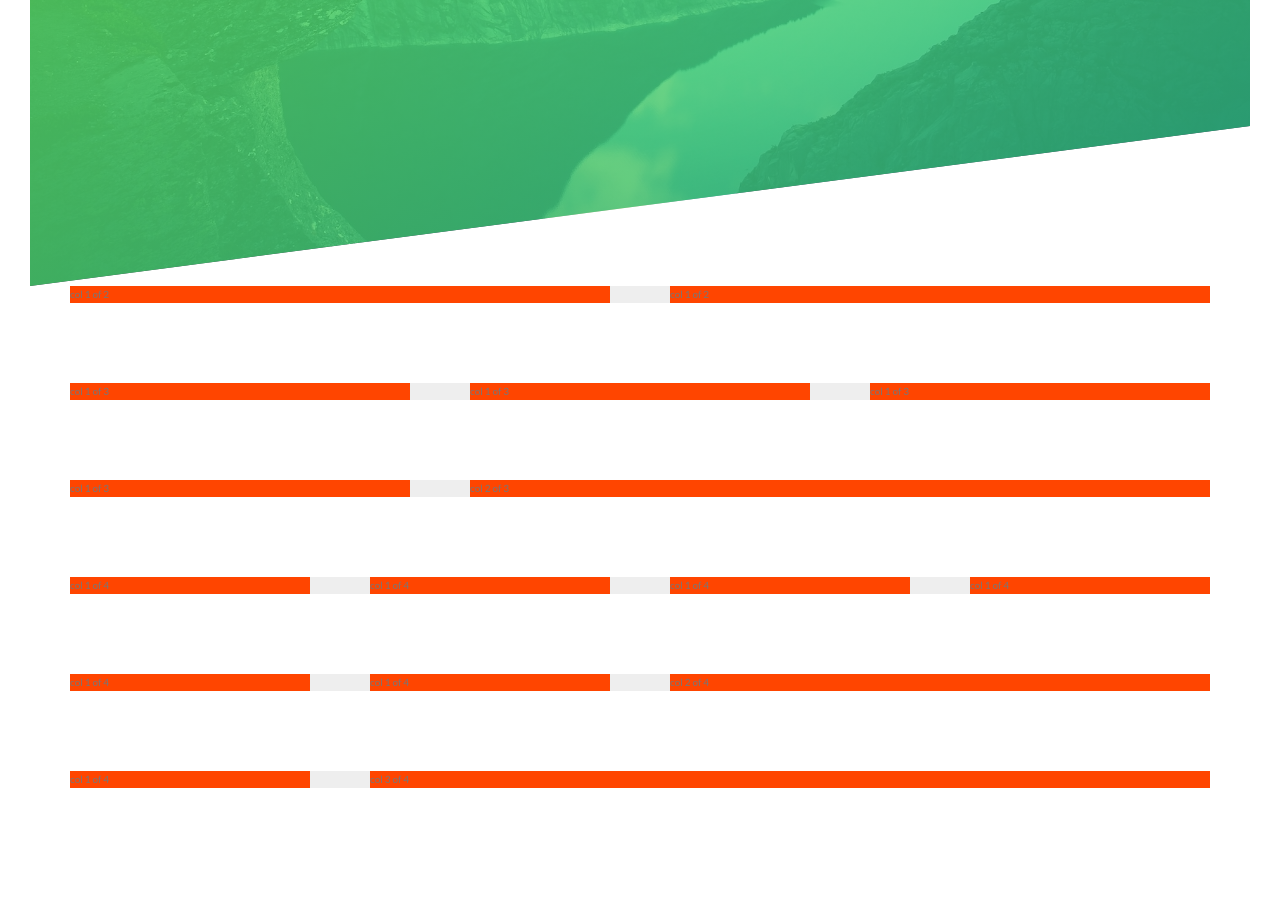
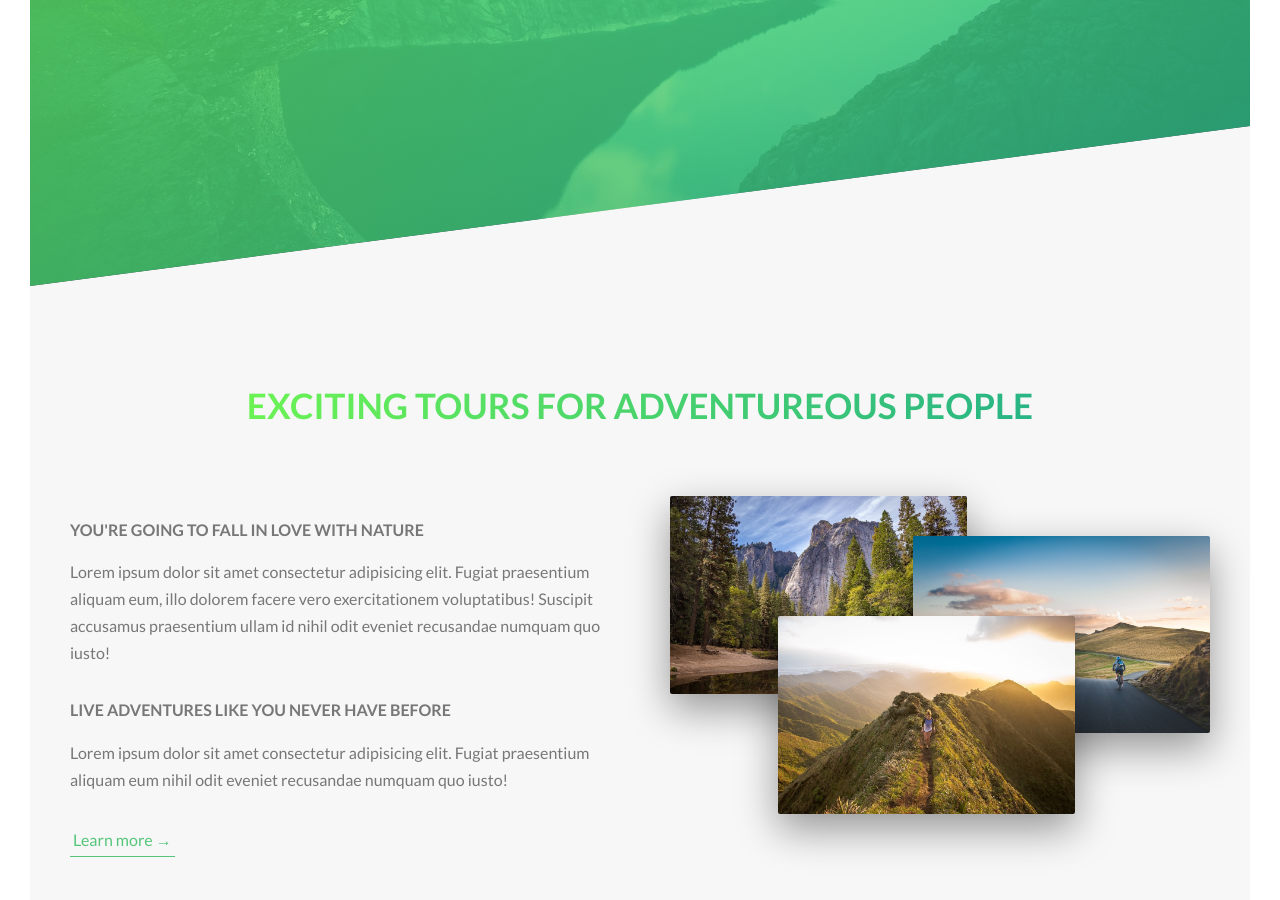
Before and after one commit to kalebWond/Natours, a website: page index.html in a window 1280 px wide. Shown: the part 504-1404 px from the top of the page. Before the commit the page ends 1322 px from the top, so only its background shows below. Drawn offline with Linux system fonts and the light colour scheme.

Commit message:
Finish About Section

```diff
--- a/index.html
+++ b/index.html
@@ -25,7 +25,31 @@
             <a href="#" class="btn btn--white btn--animated">Discover our tours</a>
         </div>
     </header>
-    <section class="grid-test">
+    <section class="section-about">
+        <div class="u-center-text u-margin-bottom-big">
+            <h2 class="heading-secondary">Exciting tours for adventureous people</h2>
+        </div>
+        <div class="row">
+            <div class="col-1-of-2">
+                <h3 class="heading-tertiary u-margin-bottom-small">You're going to fall in love with nature</h3>
+                <p class="paragraph">Lorem ipsum dolor sit amet consectetur adipisicing elit. Fugiat praesentium aliquam eum, illo dolorem facere vero exercitationem voluptatibus! Suscipit accusamus praesentium ullam id nihil odit eveniet recusandae numquam quo iusto!</p>
+
+                <h3 class="heading-tertiary u-margin-bottom-small">Live adventures like you never have before</h3>
+                <p class="paragraph">Lorem ipsum dolor sit amet consectetur adipisicing elit. Fugiat praesentium aliquam eum nihil odit eveniet recusandae numquam quo iusto!</p>
+
+                <a href="#" class="btn-text">Learn more &rarr;</a>
+            </div>
+            <div class="col-1-of-2">
+                <div class="composition">
+                    <img src="img/nat-1-large.jpg" alt="Photo 1" class="composition__photo composition__photo--p1">
+                    <img src="img/nat-2-large.jpg" alt="Photo 2" class="composition__photo composition__photo--p2">
+                    <img src="img/nat-3-large.jpg" alt="Photo 3" class="composition__photo composition__photo--p3">
+                </div>
+            </div>
+        </div>
+    </section>
+
+    <!-- <section class="grid-test">
         <div class="row">
             <div class="col-1-of-2">col 1 of 2</div>
             <div class="col-1-of-2">col 1 of 2</div>
@@ -54,6 +78,6 @@
             <div class="col-1-of-4">col 1 of 4</div>
             <div class="col-3-of-4">col 3 of 4</div>
         </div>
-    </section>
+    </section> -->
 </body>
 </html>
--- a/sass/abstracts/_variables.scss
+++ b/sass/abstracts/_variables.scss
@@ -1,14 +1,17 @@
 //COLOR
-
 $color-primary: #55c57a;
 $color-primary-light: #6bf354;
 $color-primary-dark: #28b485;
+
+$color-grey-light-1: #f7f7f7;
 $color-grey-dark: #777;
 $color-white: #fff;
 $color-black: #000;
 
+//FONT
+$default-font-size: 1.6rem;
+
 //GRID
-
 $grid-width: 114rem;
 $gutter-vertical: 8rem;
 $gutter-horizontal: 6rem;
--- a/sass/base/_typography.scss
+++ b/sass/base/_typography.scss
@@ -28,3 +28,30 @@ body {
         animation-duration: 1s;
     }
 }
+.heading-secondary {
+    font-size: 3.5rem;
+    text-transform: uppercase;
+    font-weight: 700;
+    display: inline-block;
+    background-image: linear-gradient(to right, $color-primary-light, $color-primary-dark);
+    background-clip: text;
+    -webkit-background-clip: text;
+    color: transparent;
+    transition: all .2s;
+
+    &:hover {
+        transform: skewY(2deg) skewX(15deg) scale(1.1);
+        text-shadow: .5rem 1rem 2rem rgba($color-black, .2);
+    }
+}
+.heading-tertiary {
+    font-size: $default-font-size;
+    font-weight: 700;
+    text-transform: uppercase;
+}
+.paragraph {
+    font-size: $default-font-size;
+    &:not(:last-child) {
+        margin-bottom: 3rem;
+    }
+}
--- a/sass/base/_utilities.scss
+++ b/sass/base/_utilities.scss
@@ -0,0 +1,6 @@
+.u-center-text {
+    text-align: center;
+}
+.u-margin-bottom-small { margin-bottom: 1.5rem; }
+.u-margin-bottom-medium { margin-bottom: 4rem; }
+.u-margin-bottom-big { margin-bottom: 8rem; }
--- a/sass/components/_button.scss
+++ b/sass/components/_button.scss
@@ -7,22 +7,20 @@
         border-radius: 10rem;
         position: relative;
         transition: all .2s;
-        backface-visibility: hidden;
-        font-size: 1.6rem;
+        font-size: $default-font-size;
     }
     &:hover {
-        transform: translateY(-0.3rem);
+        transform: translateY(-3px);
         box-shadow: 0 1rem 2rem rgba($color-black, .2);
 
         &::after {
             transform: scaleX(1.4) scale(1.6);
             opacity: 0;
-
         }
     }
     &:active {
         transform: translateY(-1px);
-        box-shadow: 0 0.5rem 1rem rgba($color-black, .2);
+        box-shadow: 0 .5rem 1rem rgba($color-black, .2);
     }
     &--white {
         background-color: $color-white;
@@ -48,3 +46,24 @@
         animation-fill-mode: backwards;
     }
 }
+.btn-text {
+    &:link, &:visited {
+        font-size: $default-font-size;
+        color: $color-primary;
+        display: inline-block;
+        text-decoration: none;
+        border-bottom: 1px solid $color-primary;
+        padding: 3px;
+        transition: all .2s;
+    }
+    &:hover {
+        background-color: $color-primary;
+        color: $color-white;
+        box-shadow: 0 1rem 2rem rgba($color-black, .15);
+        transform: translateY(-2px)
+    }
+    &:active {
+        box-shadow: 0 .5rem 2rem rgba($color-black, .15);
+        transform: translateY(0px)
+    }
+}
--- /dev/null
+++ b/sass/components/_composition.scss
@@ -0,0 +1,35 @@
+.composition {
+    position: relative;
+
+    &__photo {
+        width: 55%;
+        box-shadow: 0 1.5rem 4rem rgba($color-black, .4);
+        border-radius: 2px;
+        position: absolute;
+        outline-offset: 2rem;
+        transition: all .2s;
+        z-index: 10;
+
+        &--p1 {
+            left: 0;
+            top: -2rem;
+        }
+        &--p2 {
+            right: 0;
+            top: 2rem;
+        }
+        &--p3 {
+            left: 20%;
+            top: 10rem;
+        }
+        &:hover {
+            outline: 1.5rem solid $color-primary;
+            transform: scale(1.05) translateY(-.5rem);
+            box-shadow: 0 2.5rem 4rem rgba($color-black, .5);
+            z-index: 20;
+        }
+    }
+    &:hover &__photo:not(:hover) {
+        transform: scale(.95)
+    }
+}
--- a/sass/layout/_grid.scss
+++ b/sass/layout/_grid.scss
@@ -1,6 +1,5 @@
 .row {
     max-width: $grid-width;
-    background-color: #eee;
     margin: 0 auto;
 
     &:not(:last-child) {
@@ -9,7 +8,6 @@
 
     @include clearfix;
     [class^="col-"] {
-        background-color: orangered;
         float: left;
         &:not(:last-child) {
             margin-right: $gutter-horizontal;
--- a/sass/main.scss
+++ b/sass/main.scss
@@ -10,6 +10,7 @@
 @import "pages/home";
 
 @import "components/button";
+@import "components/composition";
 
 @import "layout/header";
 @import "layout/grid";
--- a/sass/pages/_home.scss
+++ b/sass/pages/_home.scss
@@ -0,0 +1,5 @@
+.section-about {
+    background-color: $color-grey-light-1;
+    padding: 25rem 0;
+    margin-top: -20vh;
+}
```
Also changed, not shown: css/style.css, img/nat-1-large.jpg (added), img/nat-2-large.jpg (added), img/nat-3-large.jpg (added).
